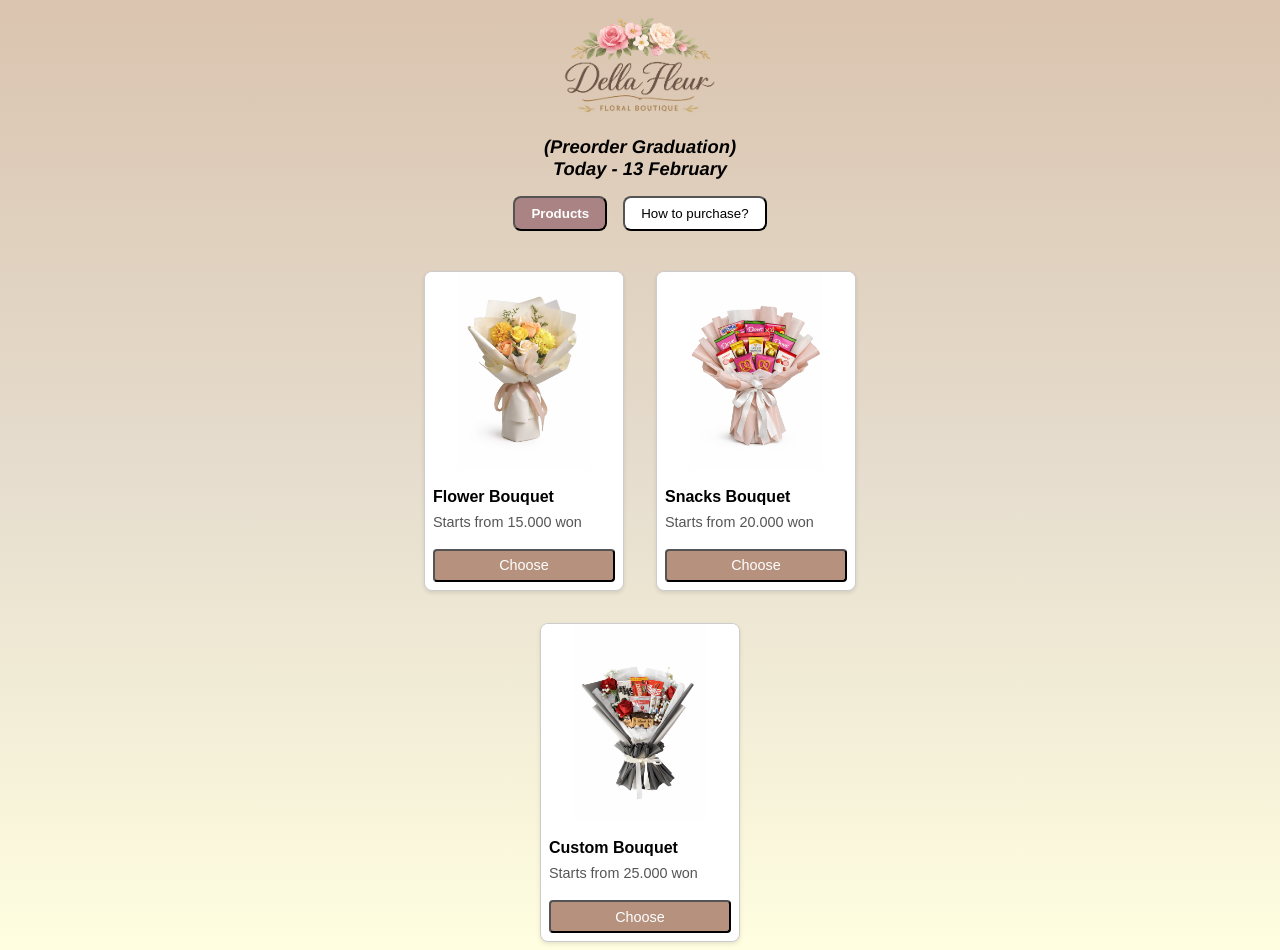
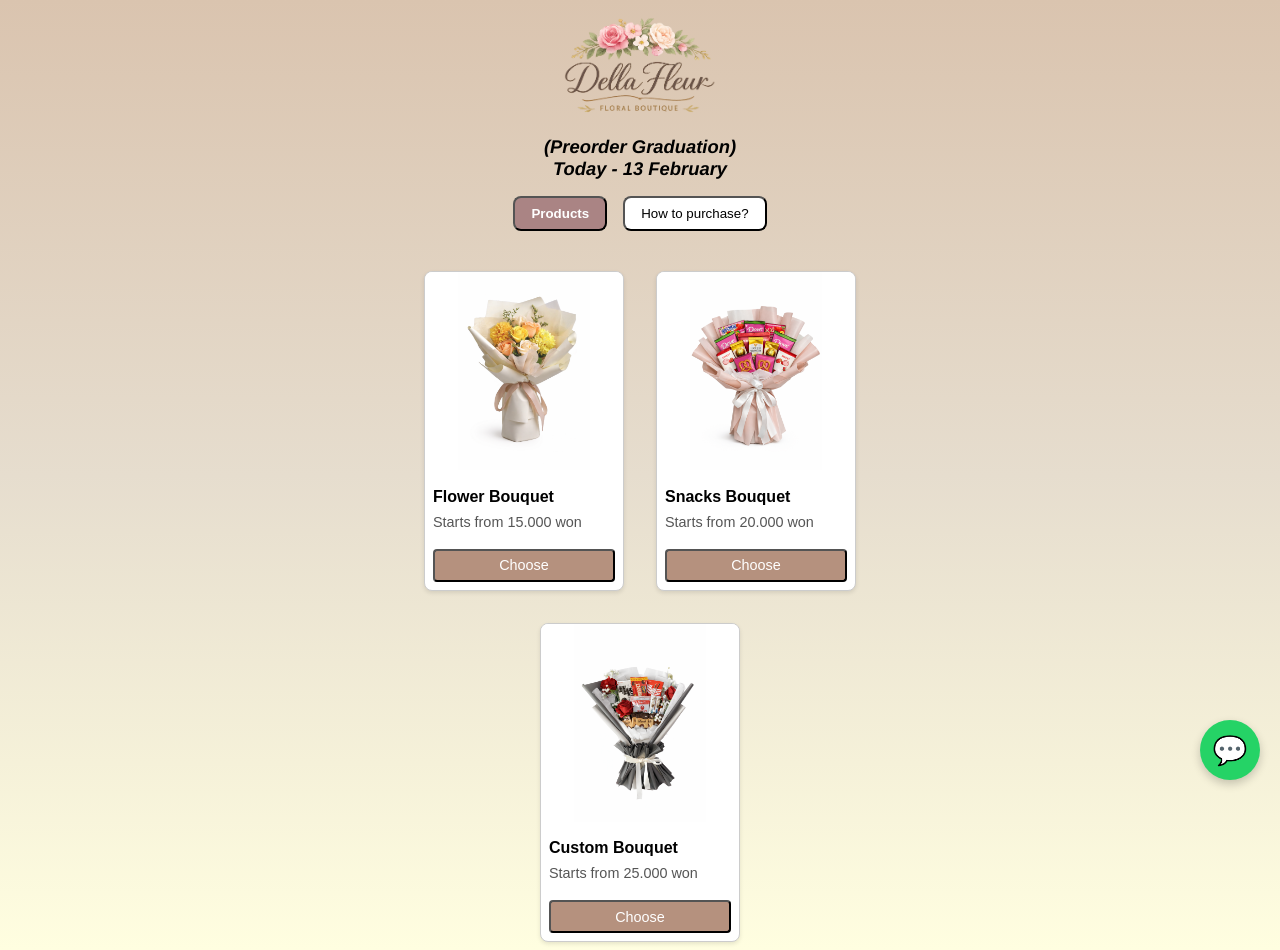
Before and after one commit to orenkeorenan/dellaFleur, a Next.js app: page / in a window 1280 px wide. Built offline with nearby package versions, Linux system fonts and the light colour scheme.

Commit message:
sdfnkjdf

```diff
--- a/src/app/(main)/layout.js
+++ b/src/app/(main)/layout.js
@@ -1,3 +1,4 @@
+import WhatsappButton from "../components/Buttons/WhatsappButton";
 import Navbar from "../components/Navbar/Navbar";
 
 export default function MainLayout({ children }) {
@@ -20,6 +21,7 @@ export default function MainLayout({ children }) {
                 }}
             >
                 {children}
+                <WhatsappButton/>
             </main>
         </div>
     );
--- /dev/null
+++ b/src/app/components/Buttons/WhatsappButton.js
@@ -0,0 +1,37 @@
+import React from "react";
+
+function WhatsappButton() {
+  const phoneNumber = "821043942212";
+  const message = "Tanya tanya soal Bunga dong kak?";
+
+  const whatsappLink = `https://wa.me/${phoneNumber}?text=${encodeURIComponent(message)}`;
+
+  return (
+    <a
+      href={whatsappLink}
+      target="_blank"
+      rel="noopener noreferrer"
+      style={{
+        position: "fixed",
+        bottom: "20px",
+        right: "20px",
+        backgroundColor: "#25D366",
+        color: "white",
+        borderRadius: "50%",
+        width: "60px",
+        height: "60px",
+        display: "flex",
+        justifyContent: "center",
+        alignItems: "center",
+        fontSize: "28px",
+        textDecoration: "none",
+        boxShadow: "0 4px 10px rgba(0,0,0,0.2)",
+        zIndex: 1000,
+      }}
+    >
+      💬
+    </a>
+  );
+}
+
+export default WhatsappButton;
```
